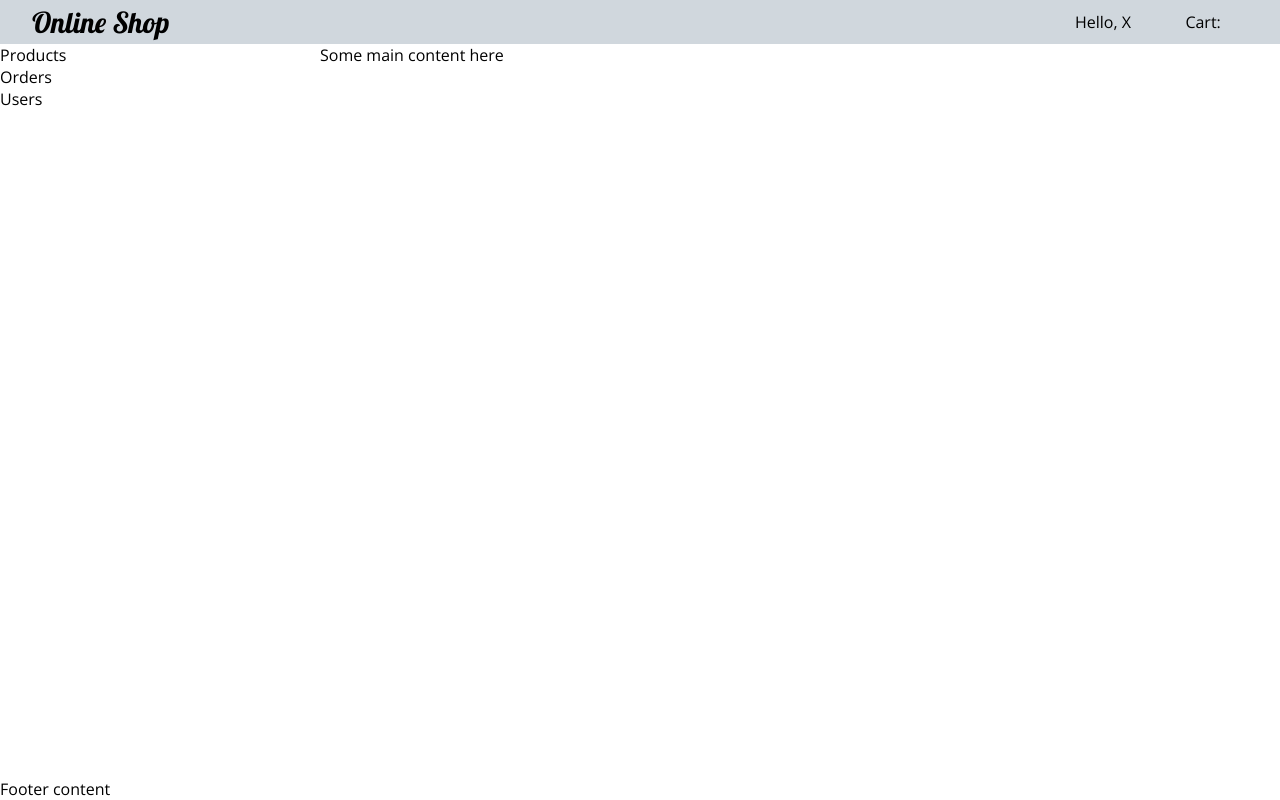
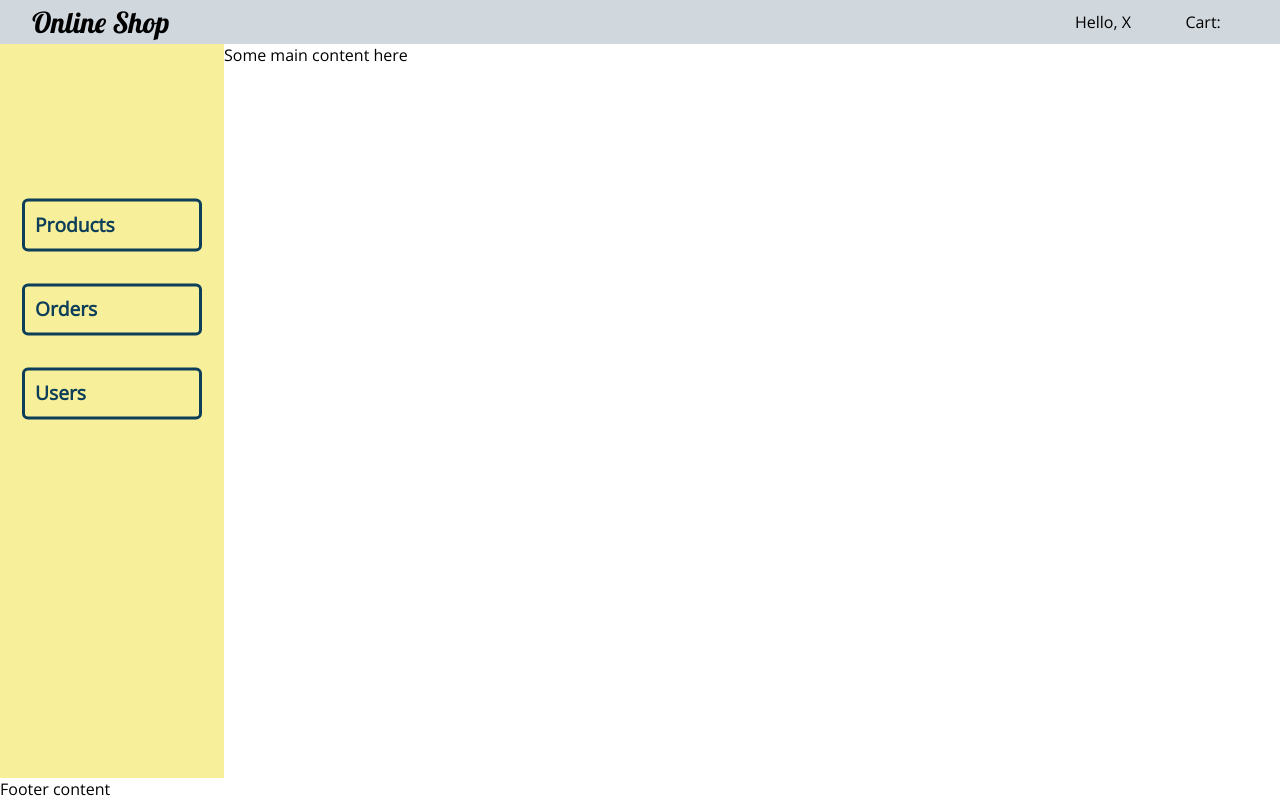
Before and after one commit to Andrei0872/online-shop, an Angular app in the folder client/: page / in a window 1280 px wide. Built offline with nearby package versions, Linux system fonts and the light colour scheme.

Commit message:
feat: add a preliminary version of the sidebar

```diff
--- a/client/src/app/app.component.html
+++ b/client/src/app/app.component.html
@@ -22,10 +22,10 @@
 </header>
 
 <aside class="aside">
-  <ul>
-    <li>Products</li>
-    <li>Orders</li>
-    <li>Users</li>
+  <ul class="aside-links">
+    <li routerLink="/products" class="aside-links__link">Products</li>
+    <li routerLink="/orders" class="aside-links__link">Orders</li>
+    <li routerLink="/users" class="aside-links__link">Users</li>
   </ul>
 </aside>
 
--- a/client/src/app/app.component.scss
+++ b/client/src/app/app.component.scss
@@ -2,7 +2,7 @@
   display: grid;
   height: 100%;
   grid-template-rows: auto 1fr 1fr auto;
-  grid-template-columns: 1fr 3fr;
+  grid-template-columns: 14rem 3fr;
 }
 
 .logo {
@@ -82,3 +82,35 @@
     }
   }
 }
+
+.aside {
+  display: flex;
+  flex-direction: column;
+  background-color: var(--yellow-color);
+}
+
+.aside-links {
+  list-style: none;
+  width: 100%;
+  transform: translateY(70%);
+  display: flex;
+  flex-direction: column;
+  align-items: center;
+  gap: 2rem;
+
+  &__link {
+    width: 80%;
+    padding: .6rem;
+    border-radius: 6px;
+    color: #0d3e5a;
+    font-size: 1.2rem;
+    font-weight: bold;
+    border: 3px solid #0d3e5a;
+
+    &:hover {
+      cursor: pointer;
+      background-color: var(--dark-blue-2-color);
+      color: #fff;
+    }
+  }
+}
--- a/client/src/styles.scss
+++ b/client/src/styles.scss
@@ -8,6 +8,7 @@
   --yellow-color: #f7ef99;
   --light-gray-color: #d0d7dd;
   --dark-blue-color: #061A40;
+  --dark-blue-2-color: #0d3e5a;
 }
 
 html, body {
```
